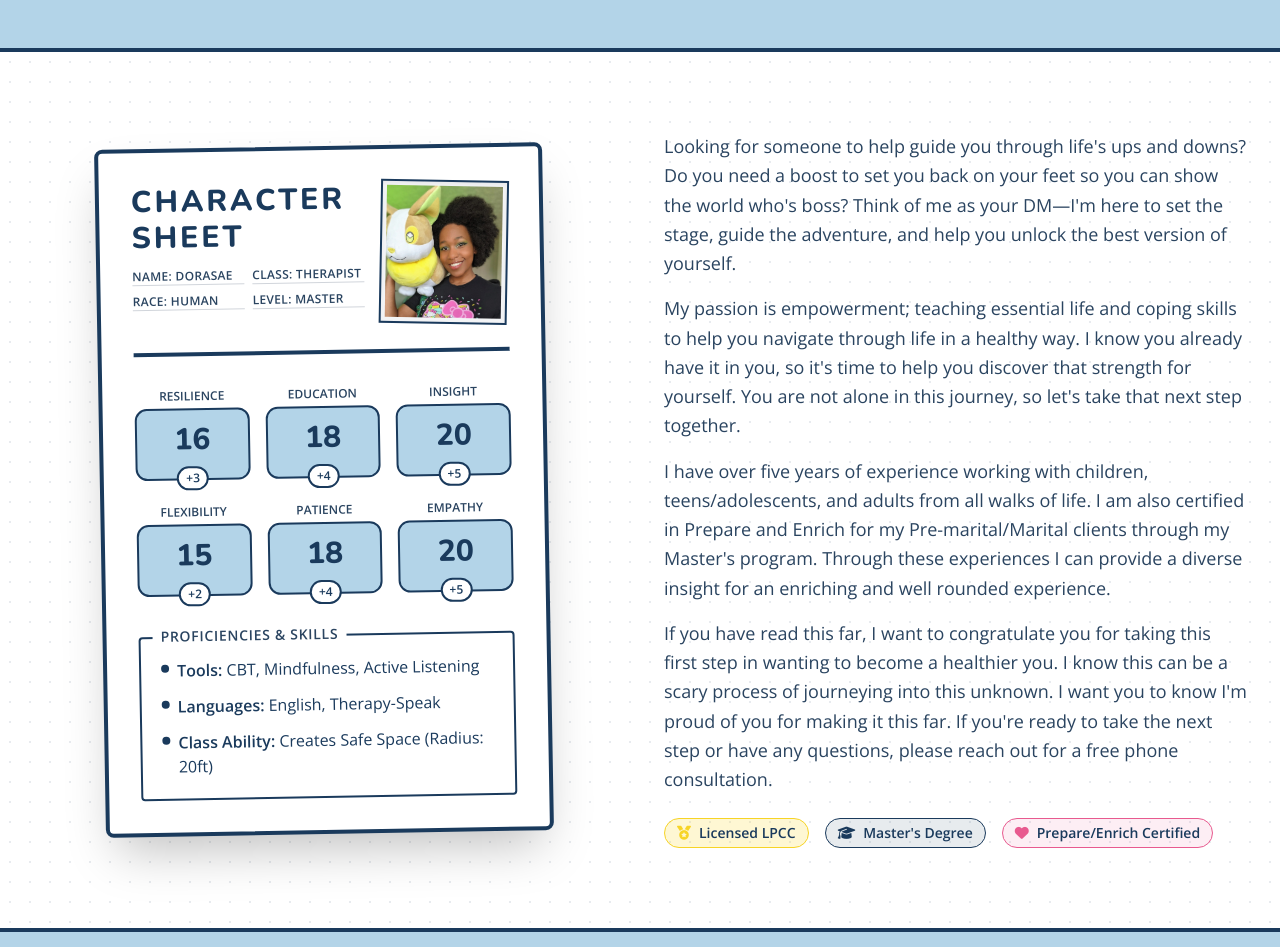
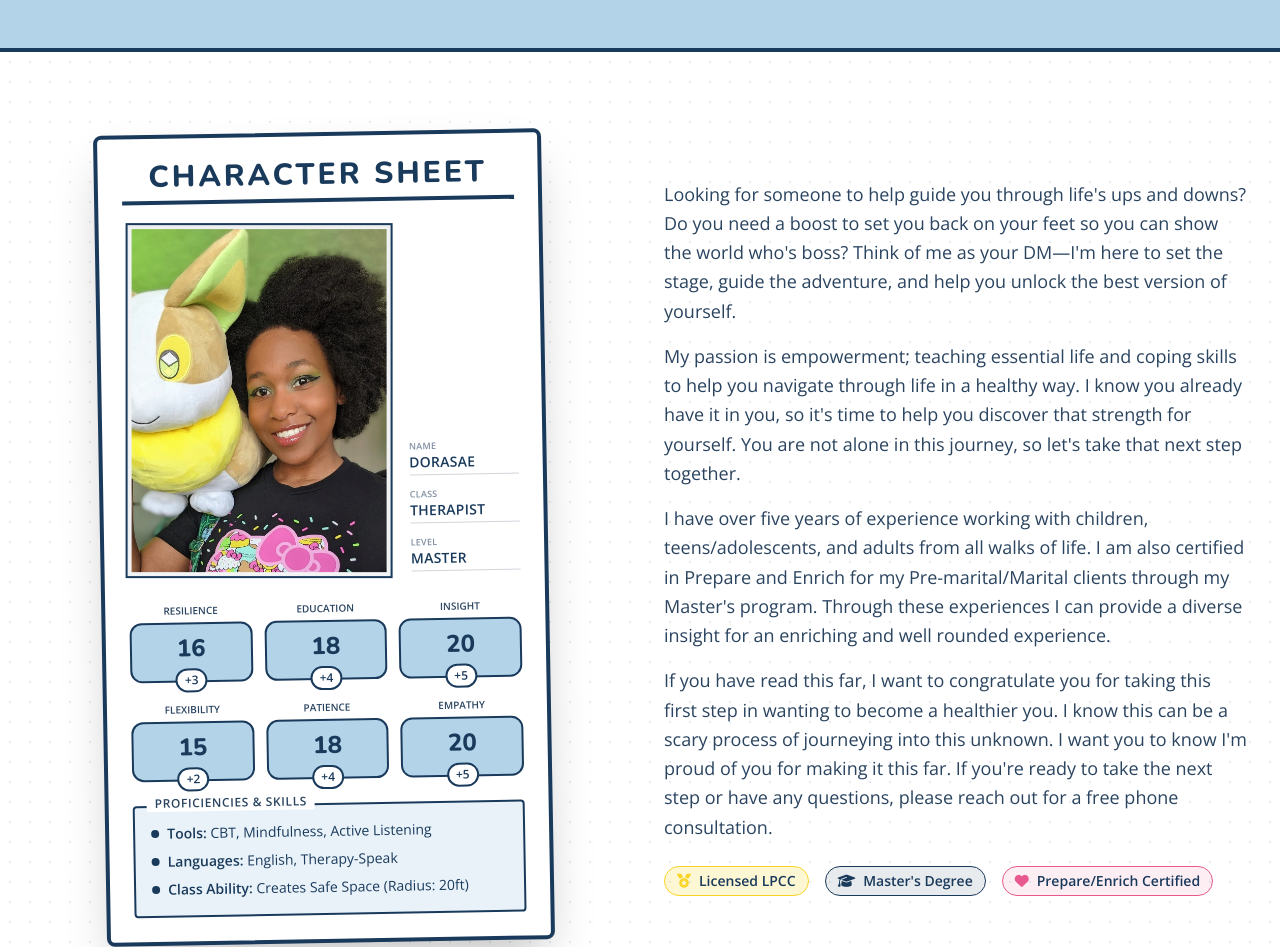
Before and after one commit to conyerbd/newquestcounseling, a plain HTML site: page about.html in a window 1280 px wide. Shown: the part 500-1447 px from the top of the page. Drawn offline with nearby package versions, Linux system fonts and the light colour scheme.

Commit message:
Enhance character sheet layout in about.html: increase card size, reposition title, and improve stats display for better readability and visual appeal.

```diff
--- a/about.html
+++ b/about.html
@@ -206,30 +206,49 @@
 
                 <!-- The "D&D Character Sheet" Card -->
                 <div class="w-full lg:w-1/2 flex justify-center">
-                    <div class="bg-white rounded-lg p-6 lg:p-8 shadow-2xl border-4 border-quest-dark relative max-w-sm lg:max-w-md w-full transform -rotate-1 hover:rotate-0 transition-transform duration-300">
-                        <!-- Sheet Header -->
-                        <div class="flex justify-between items-start border-b-4 border-quest-dark pb-4 lg:pb-6 mb-6 lg:mb-8">
-                            <div class="flex-1">
-                                <h3 class="font-heading font-extrabold text-2xl lg:text-3xl text-quest-dark uppercase tracking-widest leading-none mb-2 lg:mb-3">Character<br>Sheet</h3>
-                                <div class="grid grid-cols-2 gap-x-2 gap-y-1 lg:gap-y-2 text-[10px] lg:text-xs font-bold text-quest-slate uppercase tracking-wide">
-                                    <div class="border-b border-gray-300">Name: Dorasae</div>
-                                    <div class="border-b border-gray-300">Class: Therapist</div>
-                                    <div class="border-b border-gray-300">Race: Human</div>
-                                    <div class="border-b border-gray-300">Level: Master</div>
+                    <!-- Increased max-width from max-w-sm to max-w-md for a bigger card -->
+                    <div class="bg-white rounded-lg p-6 shadow-2xl border-4 border-quest-dark relative max-w-md w-full transform -rotate-1 hover:rotate-0 transition-transform duration-300">
+
+                        <!-- Title Row (Moved to top) -->
+                        <div class="border-b-4 border-quest-dark pb-2 mb-5">
+                            <h3 class="font-heading font-extrabold text-3xl text-quest-dark uppercase tracking-widest leading-none text-center">Character Sheet</h3>
+                        </div>
+
+                        <!-- Image + Side Stats Row -->
+                        <div class="flex gap-4 mb-6">
+                            <!-- Image Section: Huge (approx 68%) -->
+                            <div class="w-[68%] flex-shrink-0">
+                                <div class="w-full aspect-[3/4] border-2 border-quest-dark bg-gray-100 p-1 shadow-inner rotate-1">
+                                    <img src="headshot.jpg" alt="Dorasae Rosario" class="w-full h-full object-cover filter contrast-110">
                                 </div>
                             </div>
-                            <div class="w-24 h-28 lg:w-32 lg:h-36 border-2 border-quest-dark bg-gray-100 ml-4 p-1 shadow-inner rotate-2">
-                                <img src="headshot.jpg" alt="Dorasae Rosario" class="w-full h-full object-cover filter contrast-110">
+
+                            <!-- Side Info (Stacked) -->
+                            <div class="flex-1 flex flex-col justify-end pb-1">
+                                <div class="space-y-3 text-[10px] font-bold text-quest-slate uppercase tracking-wide w-full">
+                                    <div class="border-b border-gray-300 flex flex-col pb-1">
+                                        <span class="opacity-60 text-[9px]">Name</span>
+                                        <span class="text-quest-dark text-sm leading-tight font-black">Dorasae</span>
+                                    </div>
+                                    <div class="border-b border-gray-300 flex flex-col pb-1">
+                                        <span class="opacity-60 text-[9px]">Class</span>
+                                        <span class="text-quest-dark text-sm leading-tight font-black break-words">Therapist</span>
+                                    </div>
+                                    <div class="border-b border-gray-300 flex flex-col pb-1">
+                                        <span class="opacity-60 text-[9px]">Level</span>
+                                        <span class="text-quest-dark text-sm leading-tight font-black">Master</span>
+                                    </div>
+                                </div>
                             </div>
                         </div>
 
                         <!-- Stats Grid (6 Attributes) -->
-                        <div class="grid grid-cols-3 gap-3 lg:gap-4 mb-6 lg:mb-8">
+                        <div class="grid grid-cols-3 gap-3 mb-6">
                             <!-- STR / Resilience -->
                             <div class="flex flex-col items-center">
-                                <span class="text-[10px] lg:text-xs font-bold uppercase text-quest-slate mb-1">Resilience</span>
-                                <div class="w-full bg-quest-bg border-2 border-quest-dark rounded-xl pt-2 lg:pt-3 pb-4 lg:pb-5 flex flex-col items-center relative">
-                                    <span class="text-2xl lg:text-3xl font-heading font-black text-quest-dark">16</span>
+                                <span class="text-[10px] font-bold uppercase text-quest-slate mb-1">Resilience</span>
+                                <div class="w-full bg-quest-bg border-2 border-quest-dark rounded-xl pt-2 pb-4 flex flex-col items-center relative">
+                                    <span class="text-2xl font-heading font-black text-quest-dark">16</span>
                                     <div class="absolute -bottom-3 bg-white border-2 border-quest-dark rounded-full w-8 h-6 flex items-center justify-center">
                                         <span class="text-xs font-bold">+3</span>
                                     </div>
@@ -238,9 +257,9 @@
 
                             <!-- INT / Education -->
                             <div class="flex flex-col items-center">
-                                <span class="text-[10px] lg:text-xs font-bold uppercase text-quest-slate mb-1">Education</span>
-                                <div class="w-full bg-quest-bg border-2 border-quest-dark rounded-xl pt-2 lg:pt-3 pb-4 lg:pb-5 flex flex-col items-center relative">
-                                    <span class="text-2xl lg:text-3xl font-heading font-black text-quest-dark">18</span>
+                                <span class="text-[10px] font-bold uppercase text-quest-slate mb-1">Education</span>
+                                <div class="w-full bg-quest-bg border-2 border-quest-dark rounded-xl pt-2 pb-4 flex flex-col items-center relative">
+                                    <span class="text-2xl font-heading font-black text-quest-dark">18</span>
                                     <div class="absolute -bottom-3 bg-white border-2 border-quest-dark rounded-full w-8 h-6 flex items-center justify-center">
                                         <span class="text-xs font-bold">+4</span>
                                     </div>
@@ -249,9 +268,9 @@
 
                             <!-- WIS / Insight -->
                             <div class="flex flex-col items-center">
-                                <span class="text-[10px] lg:text-xs font-bold uppercase text-quest-slate mb-1">Insight</span>
-                                <div class="w-full bg-quest-bg border-2 border-quest-dark rounded-xl pt-2 lg:pt-3 pb-4 lg:pb-5 flex flex-col items-center relative">
-                                    <span class="text-2xl lg:text-3xl font-heading font-black text-quest-dark">20</span>
+                                <span class="text-[10px] font-bold uppercase text-quest-slate mb-1">Insight</span>
+                                <div class="w-full bg-quest-bg border-2 border-quest-dark rounded-xl pt-2 pb-4 flex flex-col items-center relative">
+                                    <span class="text-2xl font-heading font-black text-quest-dark">20</span>
                                     <div class="absolute -bottom-3 bg-white border-2 border-quest-dark rounded-full w-8 h-6 flex items-center justify-center">
                                         <span class="text-xs font-bold">+5</span>
                                     </div>
@@ -260,9 +279,9 @@
 
                             <!-- DEX / Flexibility -->
                             <div class="flex flex-col items-center mt-2">
-                                <span class="text-[10px] lg:text-xs font-bold uppercase text-quest-slate mb-1">Flexibility</span>
-                                <div class="w-full bg-quest-bg border-2 border-quest-dark rounded-xl pt-2 lg:pt-3 pb-4 lg:pb-5 flex flex-col items-center relative">
-                                    <span class="text-2xl lg:text-3xl font-heading font-black text-quest-dark">15</span>
+                                <span class="text-[10px] font-bold uppercase text-quest-slate mb-1">Flexibility</span>
+                                <div class="w-full bg-quest-bg border-2 border-quest-dark rounded-xl pt-2 pb-4 flex flex-col items-center relative">
+                                    <span class="text-2xl font-heading font-black text-quest-dark">15</span>
                                     <div class="absolute -bottom-3 bg-white border-2 border-quest-dark rounded-full w-8 h-6 flex items-center justify-center">
                                         <span class="text-xs font-bold">+2</span>
                                     </div>
@@ -271,9 +290,9 @@
 
                             <!-- CON / Patience -->
                             <div class="flex flex-col items-center mt-2">
-                                <span class="text-[10px] lg:text-xs font-bold uppercase text-quest-slate mb-1">Patience</span>
-                                <div class="w-full bg-quest-bg border-2 border-quest-dark rounded-xl pt-2 lg:pt-3 pb-4 lg:pb-5 flex flex-col items-center relative">
-                                    <span class="text-2xl lg:text-3xl font-heading font-black text-quest-dark">18</span>
+                                <span class="text-[10px] font-bold uppercase text-quest-slate mb-1">Patience</span>
+                                <div class="w-full bg-quest-bg border-2 border-quest-dark rounded-xl pt-2 pb-4 flex flex-col items-center relative">
+                                    <span class="text-2xl font-heading font-black text-quest-dark">18</span>
                                     <div class="absolute -bottom-3 bg-white border-2 border-quest-dark rounded-full w-8 h-6 flex items-center justify-center">
                                         <span class="text-xs font-bold">+4</span>
                                     </div>
@@ -282,9 +301,9 @@
 
                             <!-- CHA / Empathy -->
                             <div class="flex flex-col items-center mt-2">
-                                <span class="text-[10px] lg:text-xs font-bold uppercase text-quest-slate mb-1">Empathy</span>
-                                <div class="w-full bg-quest-bg border-2 border-quest-dark rounded-xl pt-2 lg:pt-3 pb-4 lg:pb-5 flex flex-col items-center relative">
-                                    <span class="text-2xl lg:text-3xl font-heading font-black text-quest-dark">20</span>
+                                <span class="text-[10px] font-bold uppercase text-quest-slate mb-1">Empathy</span>
+                                <div class="w-full bg-quest-bg border-2 border-quest-dark rounded-xl pt-2 pb-4 flex flex-col items-center relative">
+                                    <span class="text-2xl font-heading font-black text-quest-dark">20</span>
                                     <div class="absolute -bottom-3 bg-white border-2 border-quest-dark rounded-full w-8 h-6 flex items-center justify-center">
                                         <span class="text-xs font-bold">+5</span>
                                     </div>
@@ -293,9 +312,9 @@
                         </div>
 
                         <!-- Proficiencies Box -->
-                        <div class="mt-8 lg:mt-10 border-2 border-quest-dark rounded p-4 lg:p-5 relative">
-                            <span class="absolute -top-3 left-3 bg-white px-2 font-bold text-xs lg:text-sm uppercase text-quest-slate tracking-wider">Proficiencies & Skills</span>
-                            <div class="space-y-2 lg:space-y-3 text-sm lg:text-base text-quest-dark">
+                        <div class="border-2 border-quest-dark rounded p-4 relative bg-quest-bg/30">
+                            <span class="absolute -top-3 left-3 bg-white px-2 font-bold text-xs uppercase text-quest-slate tracking-wider">Proficiencies & Skills</span>
+                            <div class="space-y-2 text-sm text-quest-dark">
                                 <div class="flex items-start">
                                     <div class="w-2 h-2 mt-1.5 bg-quest-dark rounded-full mr-2 flex-shrink-0"></div>
                                     <p><span class="font-bold">Tools:</span> CBT, Mindfulness, Active Listening</p>
```
